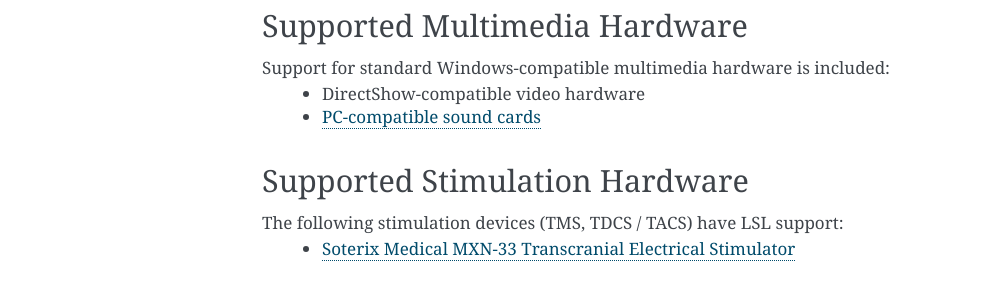
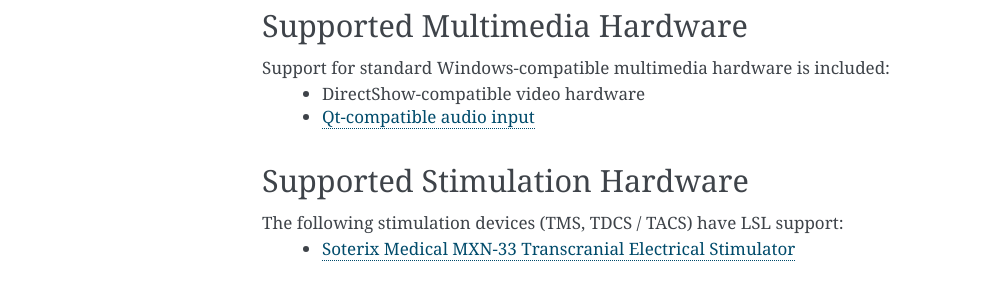
Before and after one commit to sccn/labstreaminglayer, a Sphinx documentation site: the page built from docs/info/supported_devices.rst, in a window 1280 px wide and 900 px high, scrolled down 2240 px. Shown: the part 155-453 px from the top of the window, without its empty margins (158-1141 px from the left). Built offline with Sphinx 7.4.7, drawn with Linux system fonts in a browser that asks for light colours.

Commit message:
Updated AudioCapture ref in docs. Also updated in Wiki so added link to Wiki

```diff
--- a/README.rst
+++ b/README.rst
@@ -22,6 +22,7 @@
   (Note that LabRecorder saves data to
   `Extensible Data Format (xdf) <https://github.com/sccn/xdf>`_
   which has its own set of tools for loading data after finishing recording.)
+* Go through the Tutorials, currently residing in the `Wiki <https://github.com/sccn/labstreaminglayer/wiki>`_.
 * Use LSL from your scientific computing environment. LSL has many language interfaces,
   including Python and Matlab.
 
--- a/docs/info/supported_devices.rst
+++ b/docs/info/supported_devices.rst
@@ -83,7 +83,7 @@
 *****************************
 Support for standard Windows-compatible multimedia hardware is included:
   * DirectShow-compatible video hardware
-  * `PC-compatible sound cards <https://github.com/labstreaminglayer/App-AudioCaptureWin>`__
+  * `Qt-compatible audio input <https://github.com/labstreaminglayer/App-AudioCapture>`__
 
 Supported Stimulation Hardware
 ******************************
```
